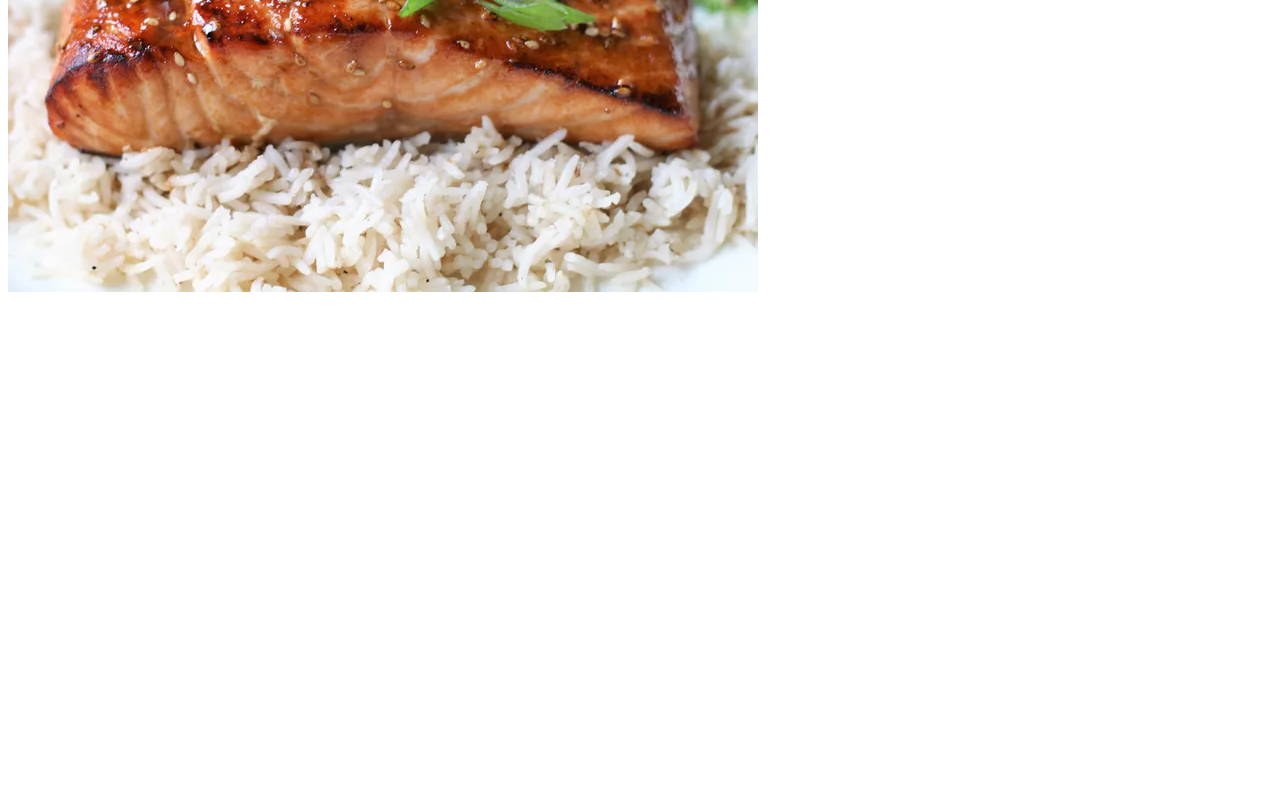
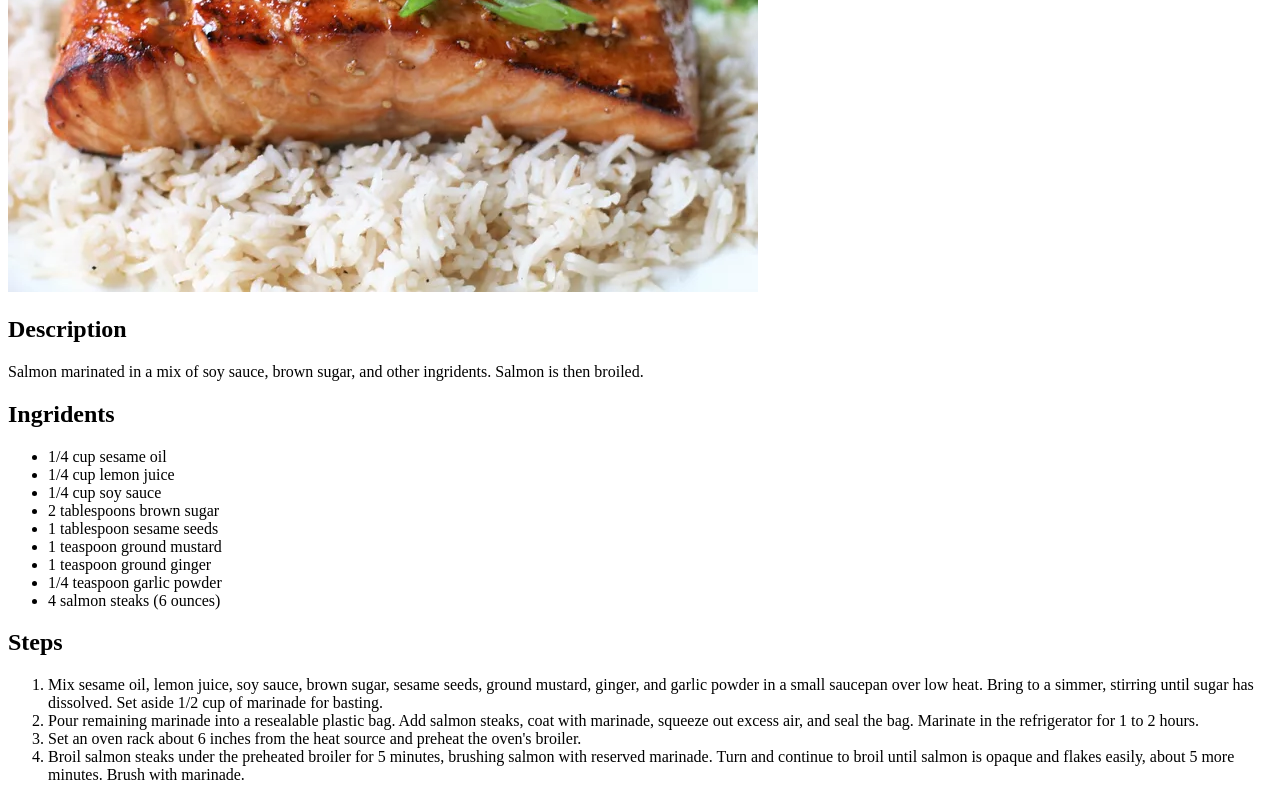
Before and after one commit to FlyingCowMaster/odin-recipes, a plain HTML site: page recipes/teriyaki-salmon.html in a window 1280 px wide. Shown: the part 351-1151 px from the top of the page. Before the commit the page ends 800 px from the top, so only its background shows below. Drawn offline with Linux system fonts and the light colour scheme.

Commit message:
Finish teriyaki-salmon.html

```diff
--- a/recipes/teriyaki-salmon.html
+++ b/recipes/teriyaki-salmon.html
@@ -3,10 +3,36 @@
 <head>
     <meta charset="UTF-8">
     <meta name="viewport" content="width=device-width, initial-scale=1.0">
-    <title>Document</title>
+    <title>Teriyaki Salmon Recipe</title>
 </head>
 <body>
     <h1>Teriyaki Salmon</h1>
     <img src="../img/teriyaki-salmon.webp" alt="image of teriyaki salmon">
+    <h2>Description</h2>
+    <p>Salmon marinated in a mix of soy sauce, brown sugar, and other ingridents. Salmon is then broiled. </p>
+    <h2>Ingridents</h2>
+    <ul>
+        <li>1/4 cup sesame oil</li>
+        <li>1/4 cup lemon juice</li>
+        <li>1/4 cup soy sauce</li>
+        <li>2 tablespoons brown sugar</li>
+        <li>1 tablespoon sesame seeds</li>
+        <li>1 teaspoon ground mustard</li>
+        <li>1 teaspoon ground ginger</li>
+        <li>1/4 teaspoon garlic powder</li>
+        <li>4 salmon steaks (6 ounces)</li>
+    </ul>
+    <h2>Steps</h2>
+    <ol>
+        <li>Mix sesame oil, lemon juice, soy sauce, brown sugar, sesame seeds, ground mustard, ginger, and garlic
+            powder in a small saucepan over low heat. Bring to a simmer, stirring until sugar has dissolved. Set
+            aside 1/2 cup of marinade for basting.</li>
+        <li>Pour remaining marinade into a resealable plastic bag. Add salmon steaks, coat with marinade, squeeze
+        out excess air, and seal the bag. Marinate in the refrigerator for 1 to 2 hours.</li>
+        <li>Set an oven rack about 6 inches from the heat source and preheat the oven's broiler.</li>
+        <li>Broil salmon steaks under the preheated broiler for 5 minutes, brushing salmon with reserved marinade.
+             Turn and continue to broil until salmon is opaque and flakes easily, about 5 more minutes.
+             Brush with marinade.</li>
+    </ol>
 </body>
 </html>
```
